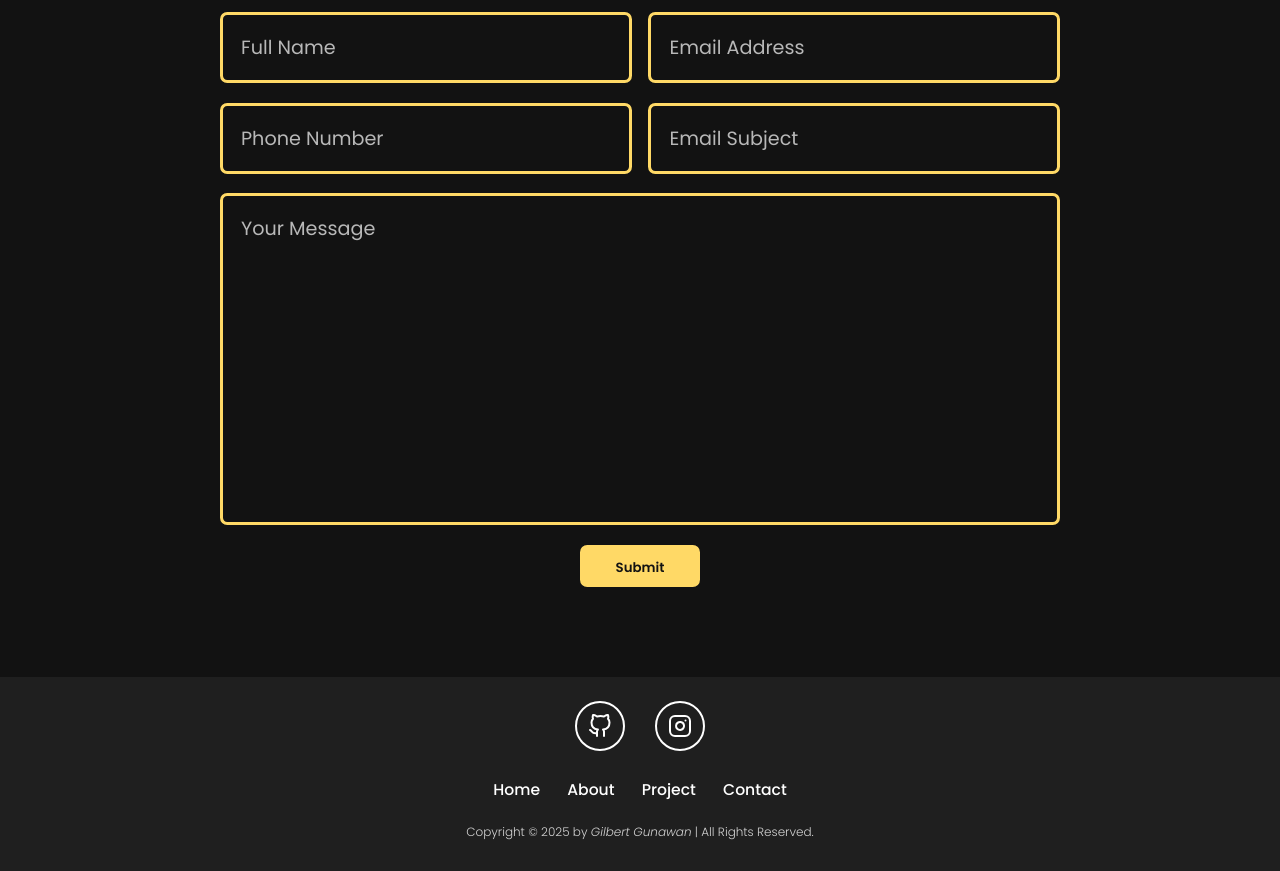
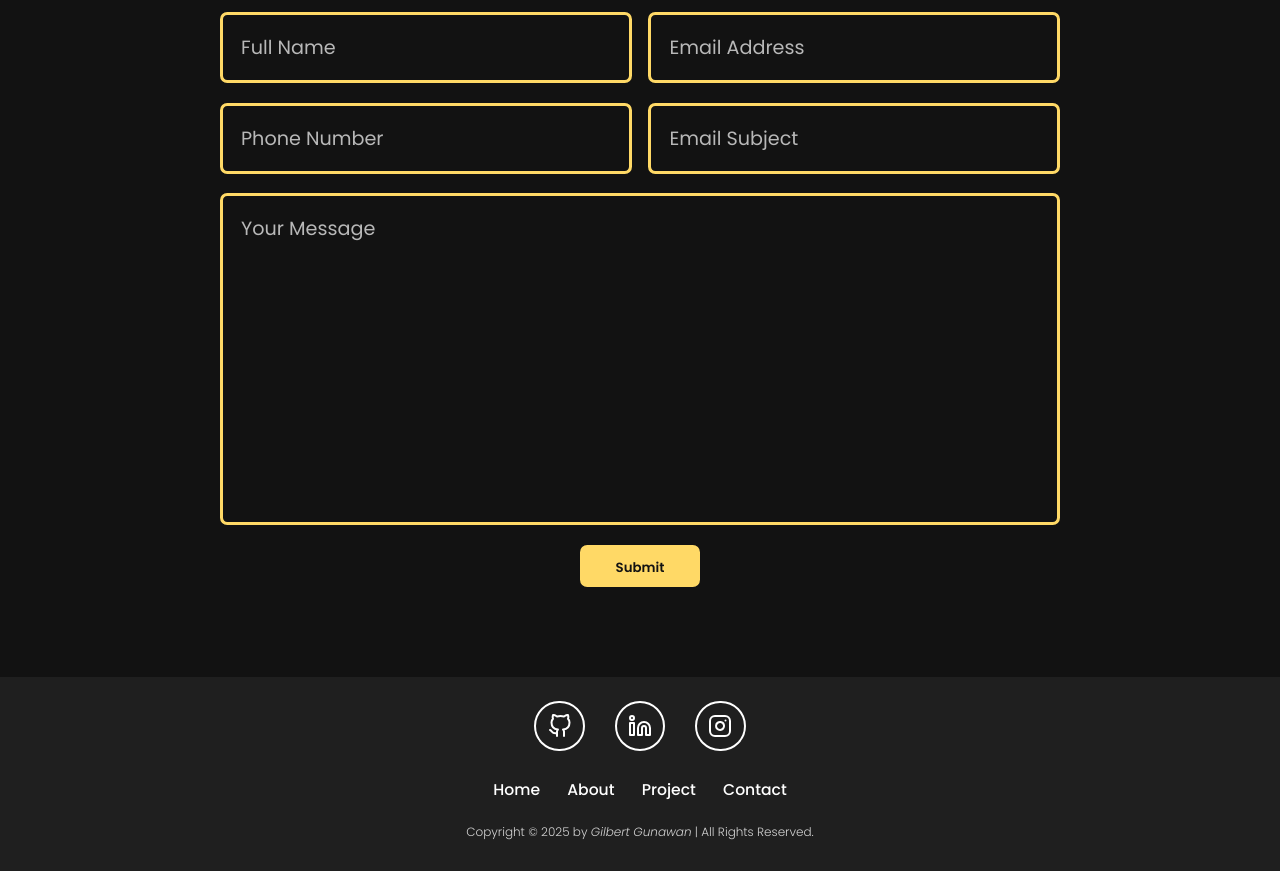
Before and after one commit to GilbertGunawanBC/GilbertGunawanBC, a plain HTML site: page index.html in a window 1280 px wide. Shown: the part 3832-4703 px from the top of the page. Drawn offline with nearby package versions, Linux system fonts and the light colour scheme.

Commit message:
add linkedin

```diff
--- a/index.html
+++ b/index.html
@@ -498,6 +498,11 @@
           </a>
         </div>
         <div class="border" id="ig">
+          <a href="https://www.linkedin.com/in/gilbert-gunawan-bc/" target="_blank">
+            <i data-feather="linkedin"></i>
+          </a>
+        </div>
+        <div class="border" id="ig">
           <a href="https://www.instagram.com/bytecode59/" target="_blank">
             <i data-feather="instagram"></i>
           </a>
```
